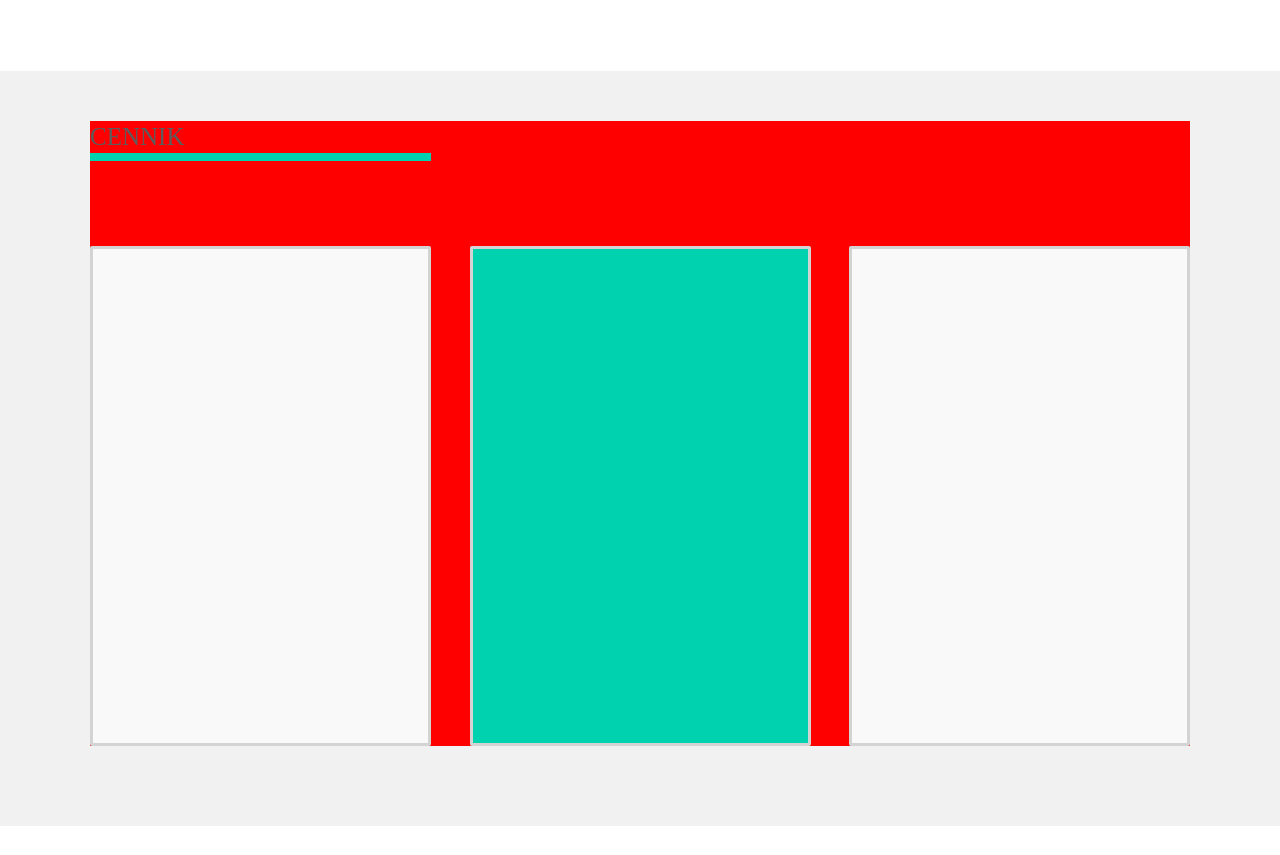
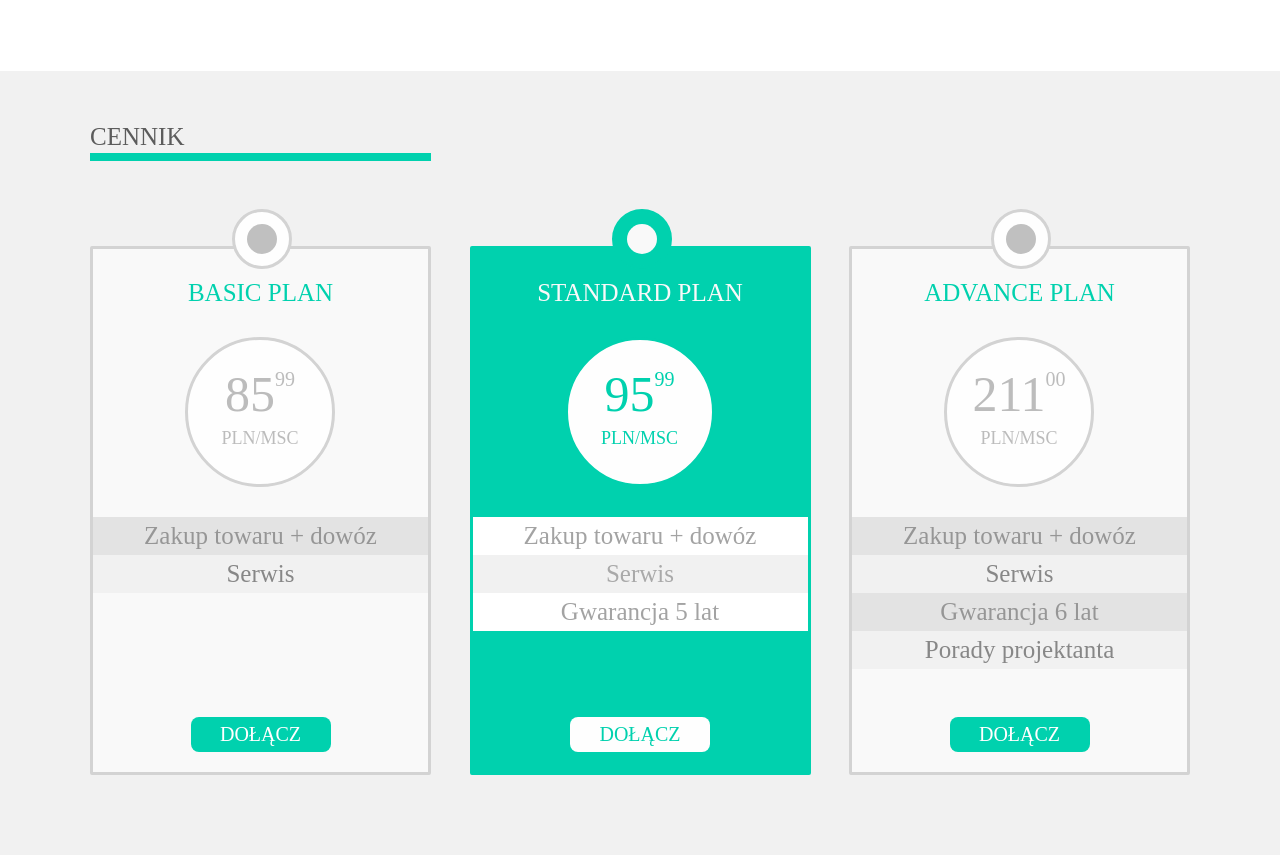
Before and after one commit to mathyias/Warsztaty_1, a plain HTML site: page index.html in a window 1280 px wide. Shown: the part 940-1795 px from the top of the page. Before the commit the page ends 1766 px from the top, so only its background shows below. Drawn offline with Linux system fonts and the light colour scheme; a web font is replaced by a local one.

Commit message:
85% done

```diff
--- a/css/style.css
+++ b/css/style.css
@@ -270,46 +270,164 @@ section:nth-of-type(3) .row:first-of-type .undercolor {
 section:nth-of-type(3) .row:first-of-type p:first-of-type {
   margin: 20px 0;
 }
-
-section:nth-of-type(3) .row {
-  background: red;
-  min-height: 500px;
-}
 section:nth-of-type(3) .col {
+  width: 31%;
+  min-height: 450px;
+  max-height: 700px;
   border: 3px solid lightgrey;
   margin-top: 65px;
   border-radius: 2px;
 }
 section:nth-of-type(3) .col:nth-of-type(1) {
- width: 31%;
- height: 500px;
- max-height: 700px;
  margin-right: 19.25px;
  background: #f9f9f9;
 }
 section:nth-of-type(3) .col:nth-of-type(2) {
- width: 31%;
- height: 500px;
- max-height: 700px;
  margin: 0 19.25px;
  margin-top: 65px;
  background: #00d1ae;
+ border: 3px solid #00d1ae !important;
+
 }
 section:nth-of-type(3) .col:nth-of-type(3) {
- width: 31%;
- height: 500px;
- max-height: 700px;
  margin-left: 19.25px;
  background: #f9f9f9;
+
+
 }
-.circle {
+.circle{
   width: 60px;
   height: 60px;
   border-radius: 50%;
   border: 3px solid lightgrey;
   z-index: 2;
   position: relative;
-  top: 90px;
-  left: 150px;
+  bottom: 40px;
+  left: 139px;
   background: #fefefe;
+  display: inline-block;
 }
+.circlesmall{
+  width: 30px;
+  height: 30px;
+  border-radius: 50%;
+  z-index: 2;
+  position: relative;
+  top: 12px;
+  left: 12px;
+  background: #c0c0c0;
+  display: inline-block;
+}
+section:nth-of-type(3) .col:nth-of-type(2) .circle {
+  border: 3px solid #00d1ae !important;
+  background: #00d1ae !important;
+
+}
+section:nth-of-type(3) .col:nth-of-type(2) .circlesmall {
+  background: #f9f9f9 !important;
+
+}
+section:nth-of-type(3) .col p {
+ text-transform: uppercase;
+ font-family: 'Regular';
+ margin: 5px 0 !important;
+}
+.textplan {
+ width: 100%;
+ padding: 5px 0;
+ text-align: center;
+ font-size: 25px;
+ color: #00d1ae;
+ font-weight: bolder;
+ position: relative;
+ z-index: 3;
+ bottom: 40px;
+}
+section:nth-of-type(3) .col:nth-of-type(2) .textplan {
+ color: #f9f9f9 !important;
+}
+section:nth-of-type(3) .col .circle:last-of-type {
+ width: 150px !important;
+ height: 150px !important;
+ z-index: 3;
+ position: relative;
+ bottom: 20px;
+ left: 92px;
+ padding: 20px;
+
+}
+section:nth-of-type(3) .col:nth-of-type(2) .circle:last-of-type {
+  border: 3px solid #00d1ae !important;
+  background: #fefefe !important;
+
+}
+.box {
+    text-align: center;
+    width: 100%;
+    min-height: 160px;
+    margin-top: 30px;
+    z-index: 3;
+    position: relative;
+    bottom: 20px;
+}
+.box li {
+    padding: 5px 0;
+    font-size: 25px;
+    font-family: 'Regular';
+    background-color: #f1f1f1;
+    color: #878787;
+}
+section:nth-of-type(3) .col p.btn {
+  width: 140px;
+  height: 35px;
+  padding: 6px 20px;
+  font-size: 20px;
+  text-transform: uppercase;
+  border-radius: 8px;
+  margin: 20px auto !important;
+}
+section:nth-of-type(3) .col:nth-of-type(2) .btn {
+  background-color: #fefefe !important;
+  color: #00d1ae;
+}
+section:nth-of-type(3) .col:nth-of-type(2) .box li:nth-of-type(1) {
+  background-color: #ffffff !important;
+  color: #a3a3a3;
+}
+section:nth-of-type(3) .col:nth-of-type(2) .box li:nth-of-type(2) {
+  color: #a9a9a9;
+}
+section:nth-of-type(3) .col:nth-of-type(2) .box li:nth-of-type(3) {
+  background-color: #ffffff !important;
+  color: #a3a3a3;
+}
+section:nth-of-type(3) .col .box li:nth-of-type(1) {
+  background-color: #e3e3e3;
+  color: #969696;
+}
+section:nth-of-type(3) .col .box li:nth-of-type(3) {
+  background-color: #e3e3e3;
+  color: #969696;
+}
+.circlecost {
+  text-align: center;
+  color: #bcbcbc;
+}
+section:nth-of-type(3) .col:nth-of-type(2) .circlecost  {
+  color: #00d1ae !important;
+}
+section:nth-of-type(3) .col .circlecost p:first-of-type  {
+  font-size: 50px;
+  font-family: 'Raleway-Bold' !important;
+}
+section:nth-of-type(3) .col .circlecost p:nth-of-type(2)  {
+  font-size: 18px;
+  font-family: 'Raleway-Bold' !important;
+}
+sup {
+    font-family: 'Raleway-Bold' !important;
+    font-size: 20px;
+    margin: 5px 0;
+    position: relative;
+    top: -1.25em;
+}
--- a/index.html
+++ b/index.html
@@ -77,9 +77,9 @@
           <div class="col">
               <p class="undercolor">Finds all inputs</p>
               <p class="box3">Lorem ipsum dolor sit amet, consectetur adipisicing elit, sed do eiusmod tempor incididunt ut labore et dolore magna aliqua.
-							</p>
-							<p class="box3">Lorem ipsum dolor sit amet, consectetur adipisicing elit, sed do eiusmod tempor incididunt.
-							</p>
+              </p>
+              <p class="box3">Lorem ipsum dolor sit amet, consectetur adipisicing elit, sed do eiusmod tempor incididunt.
+              </p>
           </div>
       </div>
   </div>
@@ -91,12 +91,66 @@
           <p class="undercolor">cennik</p>
 
           <div class="col">
+              <div class="circle">
+                  <div class="circlesmall"></div>
+              </div>
+              <div class="textplan">
+              <p>Basic Plan</p>
+              </div>
+              <div class="circle">
+              <div class="circlecost">
+              <p>85<sup>99</sup></p>
+              <p>pln/msc</p>
+                </div>
+              </div>
+              <ul class="box">
+                    <li>Zakup towaru + dowóz</li>
+                    <li>Serwis</li>
+              </ul>
+              <p class="btn">Dołącz</p>
           </div>
+
           <div class="col">
+              <div class="circle">
+                <div class="circlesmall"></div>
+              </div>
+              <div class="textplan">
+              <p>Standard Plan</p>
+              </div>
+              <div class="circle">
+                <div class="circlecost">
+                    <p>95<sup>99</sup></p>
+                    <p>pln/msc</p>
+                </div>
+              </div>
+              <ul class="box">
+                    <li>Zakup towaru + dowóz</li>
+                    <li>Serwis</li>
+                    <li>Gwarancja 5 lat</li>
+              </ul>
+              <p class="btn">Dołącz</p>
+          </div>
 
-          </div>
           <div class="col">
-
+              <div class="circle">
+                <div class="circlesmall"></div>
+              </div>
+              <div class="textplan">
+              <p>Advance Plan</p>
+              </div>
+              <div class="circle">
+                <div class="circlecost">
+                    <p>211<sup>00</sup></p>
+                    <p>pln/msc</p>
+                </div>
+              </div>
+              <ul class="box">
+                    <li>Zakup towaru + dowóz</li>
+                    <li>Serwis</li>
+                    <li>Gwarancja 6 lat</li>
+                    <li>Porady projektanta</li>
+              </ul>
+              <p class="btn">Dołącz</p>
           </div>
       </div>
   </div>
```
